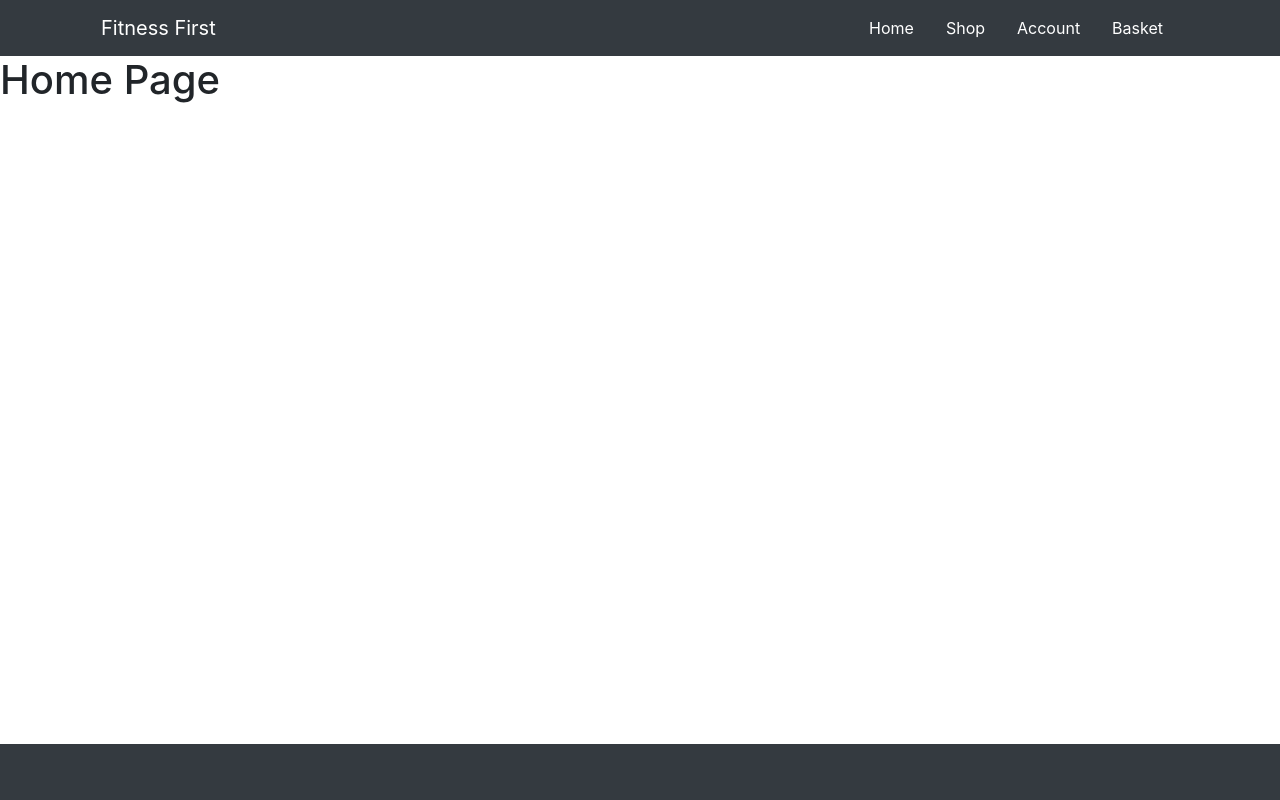
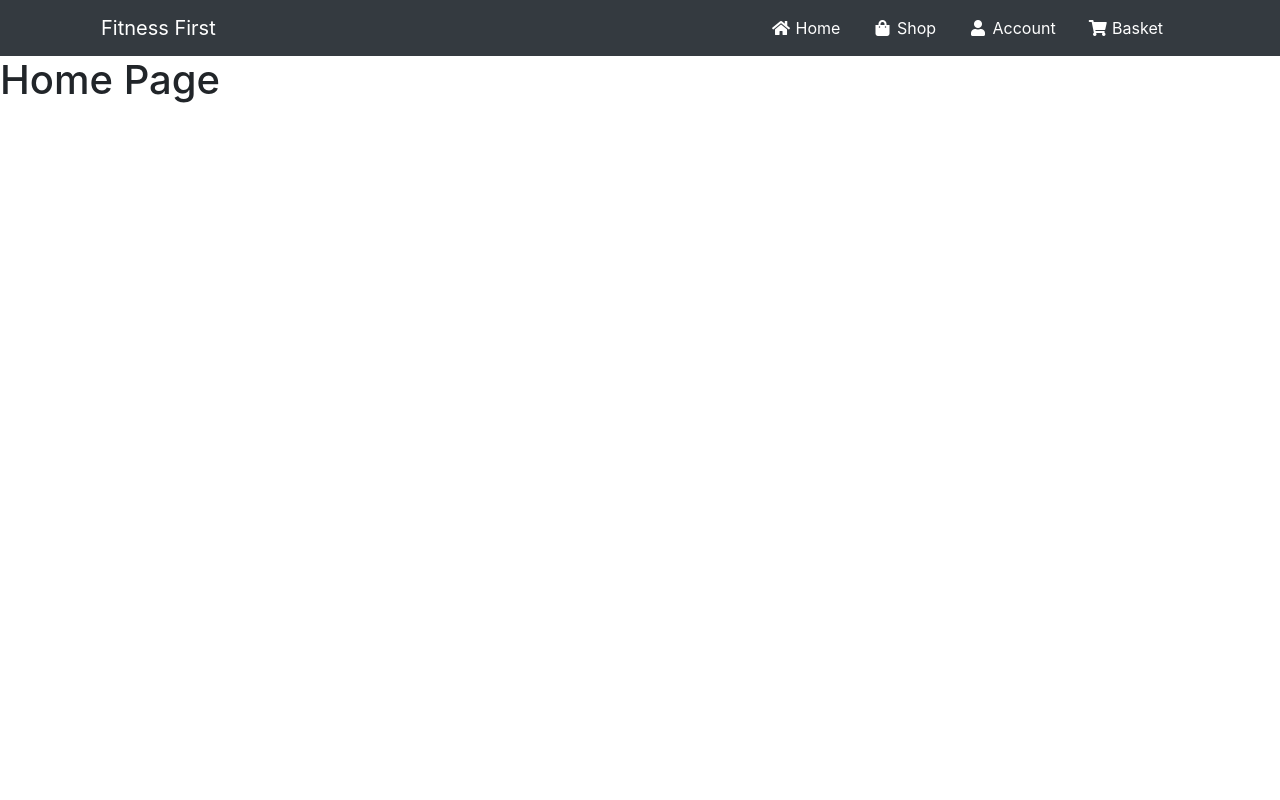
Before and after one commit to iamkhattar/fitness-first, a PHP site: page /theme/index.html in a window 1280 px wide. Run offline with PHP 8.4, Linux system fonts and the light colour scheme; some libraries are stand-ins or nearby versions.

Commit message:
icons added

```diff
--- a/theme/index.html
+++ b/theme/index.html
@@ -11,10 +11,11 @@
 
     <link
       rel="stylesheet"
-      href="https://stackpath.bootstrapcdn.com/font-awesome/4.7.0/css/font-awesome.min.css"
-      integrity="sha384-wvfXpqpZZVQGK6TAh5PVlGOfQNHSoD2xbE+QkPxCAFlNEevoEH3Sl0sibVcOQVnN"
+      href="https://use.fontawesome.com/releases/v5.3.1/css/all.css"
+      integrity="sha384-mzrmE5qonljUremFsqc01SB46JvROS7bZs3IO2EmfFsd15uHvIt+Y8vEf7N7fWAU"
       crossorigin="anonymous"
     />
+
     <link
       rel="stylesheet"
       href="https://stackpath.bootstrapcdn.com/bootstrap/4.4.1/css/bootstrap.min.css"
@@ -23,6 +24,8 @@
     />
     <link rel="stylesheet" type="text/css" href="./styles/style.css" />
   </head>
+
+  <body>
     <header>
       <div class="container">
         <nav class="navbar navbar-expand-lg navbar-dark bg-dark">
@@ -41,24 +44,33 @@
           <div class="collapse navbar-collapse" id="navbarSupportedContent">
             <ul class="nav justify-content-end w-100">
               <li class="nav-item">
-              <a class="nav-link active" href="#">Home</a>
+                <a class="nav-link active" href="#"
+                  ><i class="fas fa-fw fa-home"></i> Home</a
+                >
               </li>
               <li class="nav-item">
-              <a class="nav-link" href="#">Shop</a>
+                <a class="nav-link" href="#"
+                  ><i class="fas fa-fw fa-shopping-bag"></i> Shop</a
+                >
               </li>
               <li class="nav-item">
-              <a class="nav-link" href="#">Account</a>
+                <a class="nav-link" href="#"
+                  ><i class="fas fa-fw fa-user"></i> Account</a
+                >
               </li>
               <li class="nav-item">
-              <a class="nav-link" href="#">Basket</a>
+                <a class="nav-link" href="#"
+                  ><i class="fas fa-fw fa-shopping-cart"></i> Basket</a
+                >
               </li>
             </ul>
           </div>
         </nav>
       </div>
     </header>
-  <body>
+    <main>
       <h1>Home Page</h1>
+    </main>
     <script
       src="https://code.jquery.com/jquery-3.4.1.slim.min.js"
       integrity="sha384-J6qa4849blE2+poT4WnyKhv5vZF5SrPo0iEjwBvKU7imGFAV0wwj1yYfoRSJoZ+n"
--- a/theme/styles/style.css
+++ b/theme/styles/style.css
@@ -7,7 +7,7 @@ header {
   background-color: #343a40 !important;
 }
 
-body {
+main {
   height: 93vh;
 }
 
--- a/theme/styles/style.scss
+++ b/theme/styles/style.scss
@@ -12,7 +12,7 @@ header {
   background-color: $backgroundColor;
 }
 
-body {
+main {
   height: $bodyHeight;
 }
 
```
Lines whose indentation alone changed are shown as unchanged.
